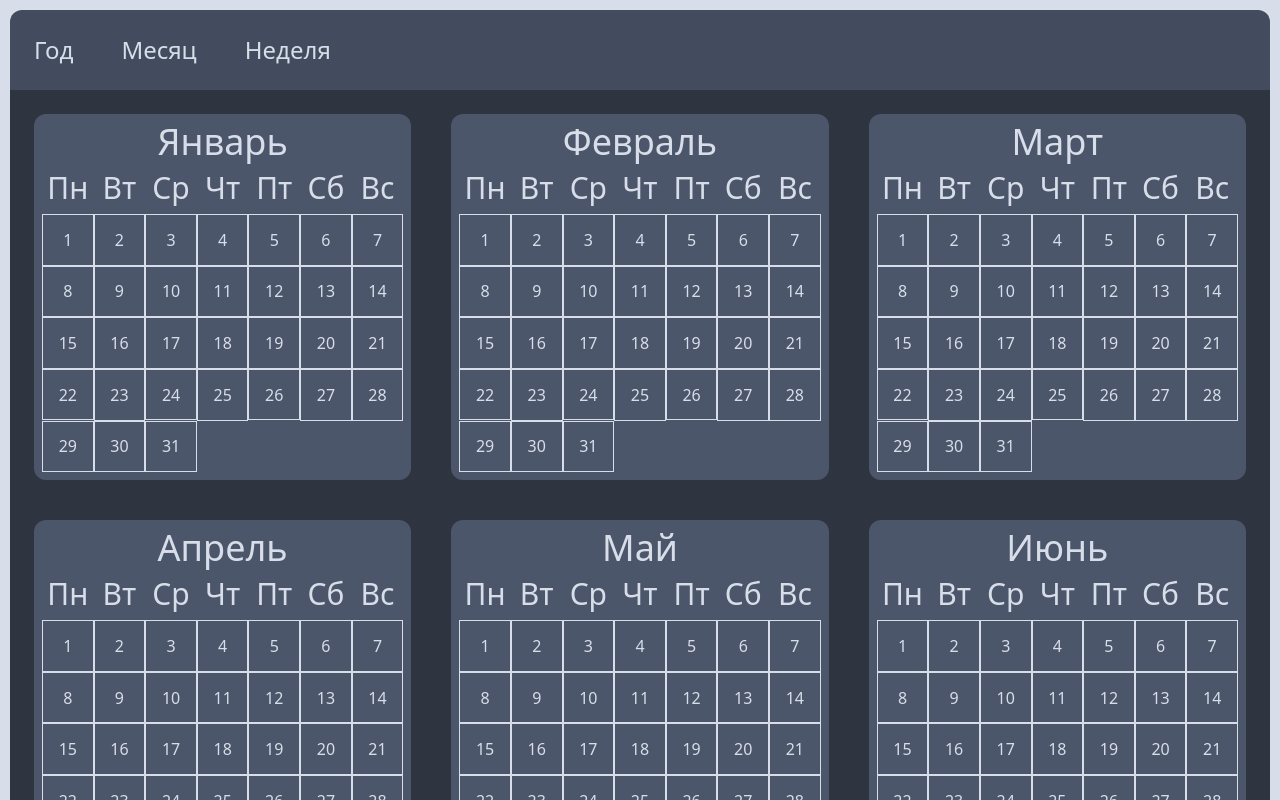
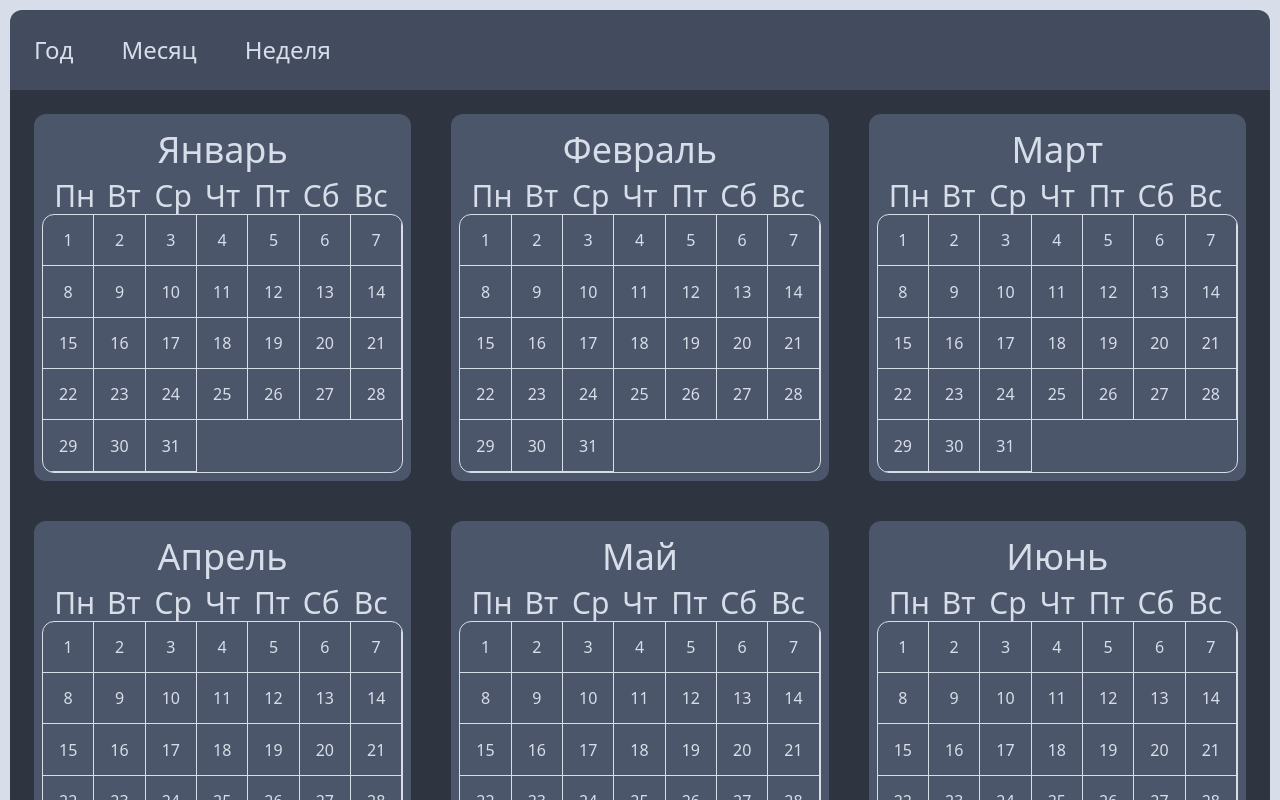
Before and after one commit to DmitriyKonnov/ShiftCalendar, a React (Create React App) app: page / in a window 1280 px wide. Shown: the top 800 px of the page. Built offline with nearby package versions, Linux system fonts and the light colour scheme; the HTML template or start-up script is replaced by a standard one.

Commit message:
исправил border

```diff
--- a/src/Components/Month/Month.jsx
+++ b/src/Components/Month/Month.jsx
@@ -18,7 +18,7 @@ const days = [
 const listDays = days.map((day, index) => {
   return (
     <li
-      className="border border-font w-full text-center grid content-center aspect-square"
+      className="border-r border-b border-font w-full text-center grid content-center aspect-square"
       key={index}>
       {day}
     </li>
@@ -27,10 +27,12 @@ const listDays = days.map((day, index) => {
 
 export const Month = ({ title }) => {
   return (
-    <div className="w-full bg-elemnt rounded-xl">
+    <div className="w-full bg-elemnt rounded-xl p-2">
       <h3 className="text-center text-4xl m-2">{title}</h3>
       <ul className="px-2 grid grid-cols-7 justify-items-center">{listDaysName}</ul>
-      <ul className="p-2 grid grid-cols-7 justify-items-center w-full">{listDays}</ul>
+      <ul className="grid grid-cols-7 justify-items-center w-full border rounded-xl border-font overflow-hidden">
+        {listDays}
+      </ul>
     </div>
   );
 };
--- a/src/Components/Week/Week.jsx
+++ b/src/Components/Week/Week.jsx
@@ -4,7 +4,7 @@ const days = [1, 2, 3, 4, 5, 6, 7];
 const daysList = days.map((day, index) => {
   return (
     <li
-      className="border border-font w-full text-center grid content-center aspect-square"
+      className="border-r border-font w-full text-center grid content-center aspect-square"
       key={index}>
       {day}
     </li>
@@ -14,7 +14,9 @@ const daysList = days.map((day, index) => {
 export const Week = () => {
   return (
     <div className="w-full bg-elemnt rounded-xl">
-      <ul className="p-2 grid grid-cols-7 justify-items-center w-full">{daysList}</ul>
+      <ul className="grid grid-cols-7 justify-items-center w-full border rounded-xl border-font overflow-hidden">
+        {daysList}
+      </ul>
     </div>
   );
 };
```
